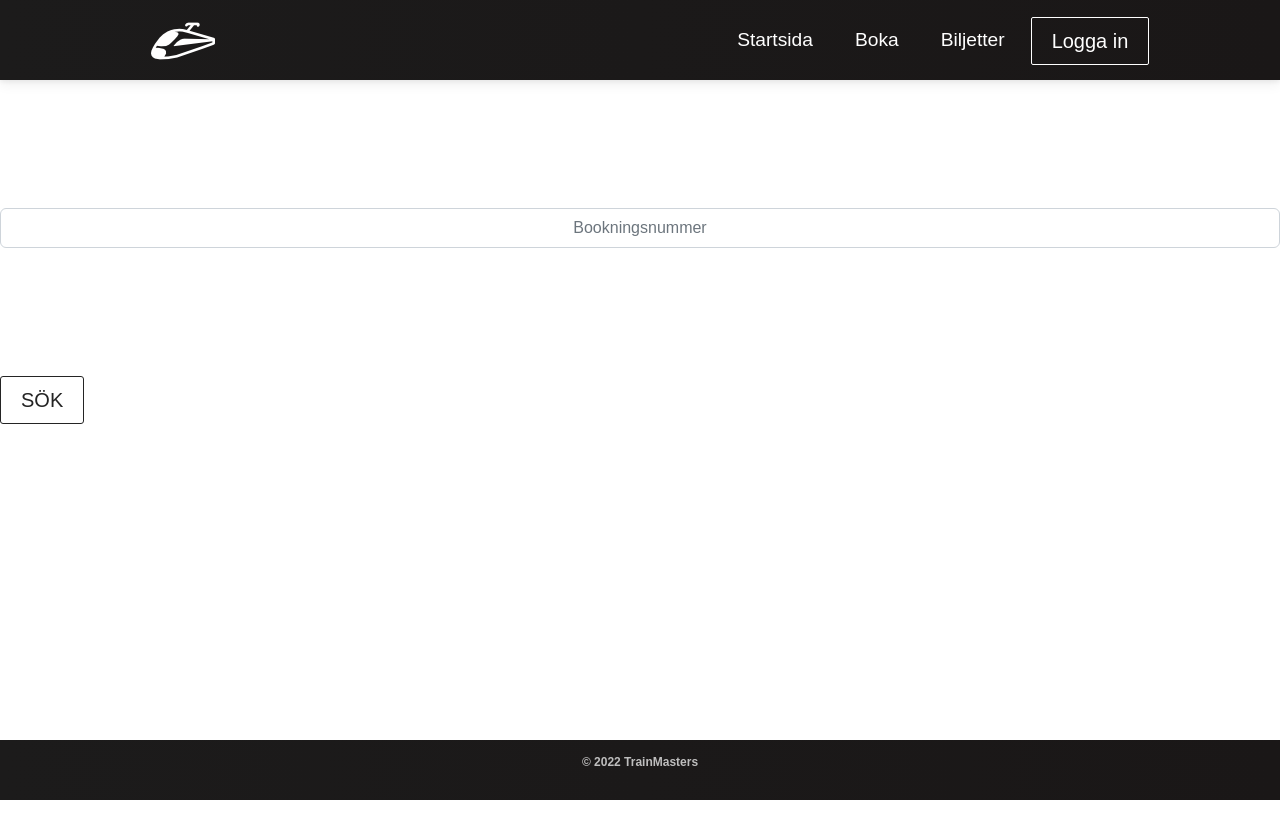
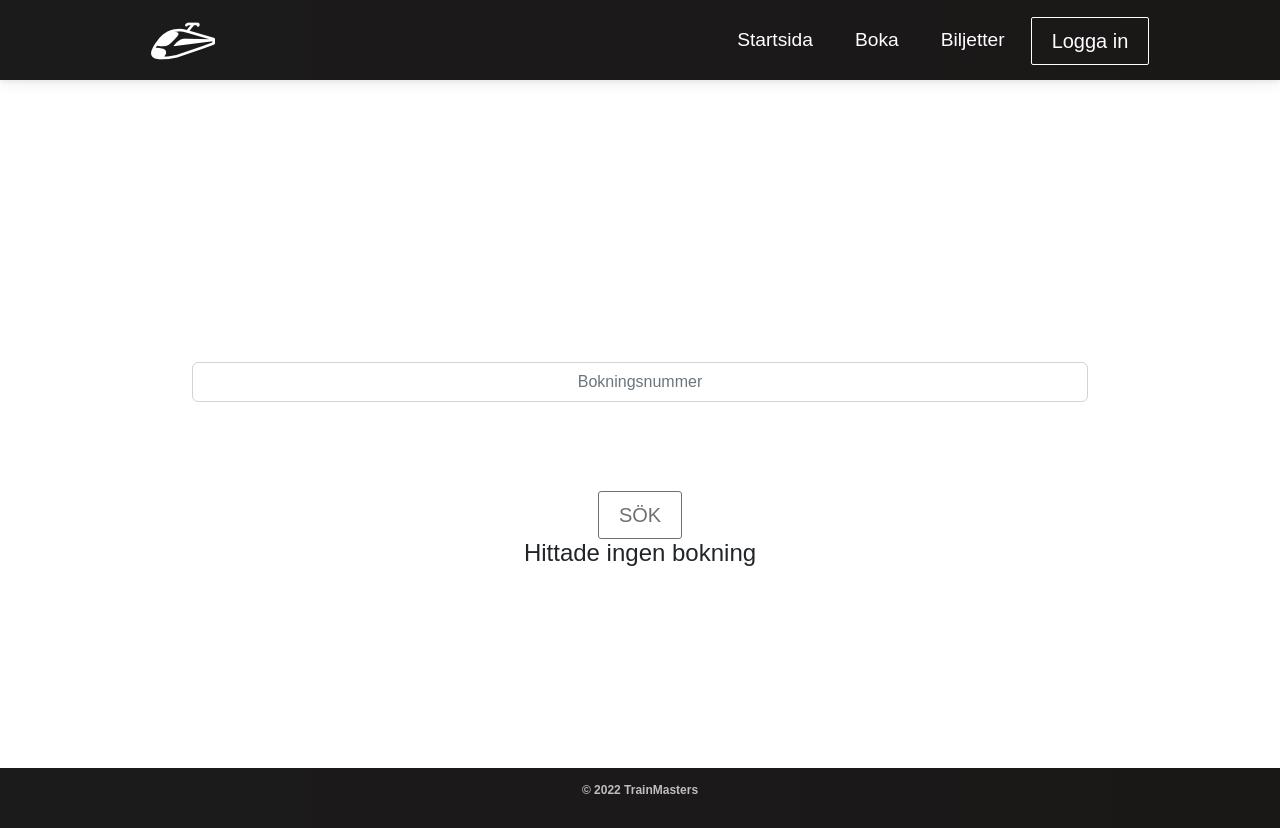
Before and after one commit to NikyAviator/TrainMasters, a React (Vite) app: page /biljetter in a window 1280 px wide. Before the commit the page ends 800 px from the top, so only its background shows below. Built offline with nearby package versions, Linux system fonts and the light colour scheme.

Commit message:
argjend,Sean,Nikolai small fixes on ticketspage

```diff
--- a/src/components/Pages/ConfirmationPage.jsx
+++ b/src/components/Pages/ConfirmationPage.jsx
@@ -39,12 +39,7 @@ export default function ConfirmationPage() {
               width: '100%',
             }}
           >
-            <QRCode
-              size={256}
-              style={{ height: 'auto', maxWidth: '100%', width: '100%' }}
-              value={bookingId}
-              viewBox={`0 0 256 256`}
-            />
+            <QRCode size={256} value={bookingId} viewBox={`0 0 256 256`} />
           </Row>
           <Row>
             <h2>{`Bokningsnr: ${bookingId}`}</h2>
--- a/src/components/Pages/PaymentPage.jsx
+++ b/src/components/Pages/PaymentPage.jsx
@@ -57,6 +57,7 @@ export default function PaymentPage() {
         carriageId: carriage,
         timeTableId: timeTableId,
         bdate: date,
+        typeOfSeat: 'Vuxen',
       };
       let newBooking = new booking(bookingObj);
       await newBooking.save();
--- a/src/components/Pages/TicketsPage.jsx
+++ b/src/components/Pages/TicketsPage.jsx
@@ -4,11 +4,17 @@ import { factory } from '../../utilities/FetchHelper';
 const { booking } = factory;
 import Form from 'react-bootstrap/Form';
 import Button from 'react-bootstrap/Button';
+import useStates from '../../utilities/useStates';
+import { useState } from 'react';
+import Container from 'react-bootstrap/Container';
+import Row from 'react-bootstrap/Row';
+import Col from 'react-bootstrap/Col';
+import QRCode from 'react-qr-code';
+export default function TicketsPage() {
+  const [ticket, setTicket] = useState();
 
-import useStates from '../../utilities/useStates';
-export default function TicketsPage() {
   let emptyFormValues = {
-    bookingId: '',
+    findBookingId: '',
   };
   const [formValues, updateStateFormValue] = useStates({
     ...emptyFormValues,
@@ -24,32 +30,87 @@ export default function TicketsPage() {
 
   async function submitForm(event) {
     event.preventDefault();
-    let finbooking = await booking.findOneBookings(bookingId);
-    console.log(finbooking);
+    let findbooking = await booking.findOneBookings(findBookingId);
+    console.log(findbooking);
+    setTicket(...findbooking);
     resetForm();
+    console.log(ticket);
   }
 
-  let { bookingId } = formValues;
-
+  let { findBookingId } = formValues;
+  // let {
+  //   arrival,
+  //   bdate,
+  //   bookingId,
+  //   carriageId,
+  //   departure,
+  //   fromDeparture,
+  //   price,
+  //   seatId,
+  //   toDestination,
+  // } = ticket;
   return (
-    <div>
+    <div className='bookingForm'>
       <Form style={{ paddingBottom: '10%', paddingTop: '10%' }}>
         <Form.Group>
           <Form.Control
             type='text'
-            name='bookingId'
-            placeholder='Bookningsnummer'
+            name='findBookingId'
+            placeholder='Bokningsnummer'
             required
             maxLength='100'
-            value={bookingId}
+            value={findBookingId}
             onChange={onChangeFormValue}
           />
         </Form.Group>
       </Form>
 
-      <Button type='submit' className='book-search-btn' onClick={submitForm}>
+      <Button
+        type='submit'
+        className='book-search-btn'
+        onClick={submitForm}
+        disabled={!findBookingId}
+      >
         Sök
       </Button>
+
+      <Container>
+        {ticket ? (
+          <Container>
+            <Col>
+              <Row
+                style={{
+                  height: 'auto',
+                  margin: '0 auto',
+                  maxWidth: 64,
+                  width: '100%',
+                }}
+              >
+                <QRCode
+                  size={256}
+                  style={{ height: 'auto', maxWidth: '100%', width: '100%' }}
+                  value={ticket.bookingId}
+                  viewBox={`0 0 256 256`}
+                />
+              </Row>
+              <Row>
+                <h2>{`Bokningsnr: ${ticket.bookingId}`}</h2>
+              </Row>
+              <Row>
+                <p>{`${ticket.fromDeparture} - ${ticket.toDestination}`}</p>
+              </Row>
+              <Row>
+                <p>{`Total pris: ${ticket.price}kr`}</p>
+              </Row>
+              <Row>
+                <p>{`Säten: ${ticket.seatId}`}</p>
+              </Row>
+            </Col>
+          </Container>
+        ) : (
+          <h4>Hittade ingen bokning</h4>
+        )}
+      </Container>
     </div>
   );
 }
--- a/src/components/UI/Carriage.jsx
+++ b/src/components/UI/Carriage.jsx
@@ -2,7 +2,6 @@ import React from 'react';
 import '../../../scss/main.scss';
 import { useState, useEffect } from 'react';
 import { carriageWithSeats, bookings } from '../../utilities/Bookings';
-
 import Container from 'react-bootstrap/Container';
 import Row from 'react-bootstrap/Row';
 import Col from 'react-bootstrap/Col';
@@ -17,7 +16,6 @@ export default function Carriage({
 }) {
   const [seats, setSeats] = useState([]);
   const [selected, setSelected] = useState([]);
-  const [image, setImage] = useState('../../../public/images/seat.png');
   let {
     timeTableId,
     arrivalTimeTo,
@@ -90,53 +88,56 @@ export default function Carriage({
             onClick={() => selectedSeat(item.seatNumber)}
             key={index}
             className={`seat${
-              selected.includes(item.seatNumber) ? "selected" : ""
-            }${item.handicapSeat ? "handicapSeat" : ""}${
-              item.booked ? "booked" : ""
+              selected.includes(item.seatNumber) ? 'selected' : ''
+            }${item.handicapSeat ? 'handicapSeat' : ''}${
+              item.booked ? 'booked' : ''
             }`}
             style={{
               backgroundImage: "url('images/seat.png')",
-              backgroundSize: "100% 100%",
-              width: "50px",
-              height: "50px",
-              transform: "rotate(90deg)",
-              margin: "22px",
-              display: "flex",
-              justifyContent: "center",
-              borderRadius: "9px",
-              cursor: "pointer",
-              maxHeight: "100px",
+              backgroundSize: '100% 100%',
+              width: '50px',
+              height: '50px',
+              transform: 'rotate(90deg)',
+              margin: '22px',
+              display: 'flex',
+              justifyContent: 'center',
+              borderRadius: '9px',
+              cursor: 'pointer',
+              maxHeight: '100px',
             }}
           >
             <p
-              className="number"
+              className='number'
               style={{
-                transform: "rotate(270deg)",
-                marginTop: "15px",
-                marginRight: "5px",
+                transform: 'rotate(270deg)',
+                marginTop: '15px',
+                marginRight: '5px',
               }}
             >
-              {" "}
+              {' '}
               {item.seatNumber}
             </p>
           </div>
         ))}
       </Row>
       <Button
-        className="back-btn"
+        className='back-btn'
         style={{
-          margin: "10px",
+          margin: '10px',
         }}
         onClick={() => setCarriage(0)}
       >
         TILLBAKA
       </Button>
 
-      <Button className="to-payment-btn">
+      <Button
+        className='to-payment-btn'
+        disabled={travelerArray.length - selected.length}
+      >
         <Link
-          className="to-payment-btn-link"
+          className='to-payment-btn-link'
           to={`/betala`}
-          style={{ textDecoration: "none" }}
+          style={{ textDecoration: 'none' }}
           state={{
             startStation: startStation,
             endStation: endStation,
--- a/src/utilities/FetchHelper.js
+++ b/src/utilities/FetchHelper.js
@@ -20,7 +20,7 @@ await aProduct.delete()           // delete from database
 
 export class FetchHelper {
   static async findStations(view, station) {
-    return [await (await fetch(`/api/${view}/${station}`)).json()]
+    return [await (await fetch(`/api/routesInfo/${station}`)).json()]
       .flat()
       .map((x) => (x ? new this(x) : null));
   }
```
Also changed, not shown: 2 other files (tests, documents, lock files or other folders).
